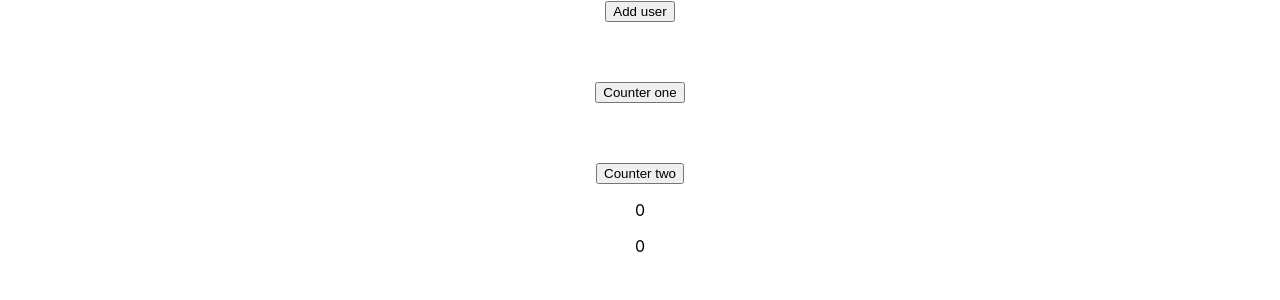
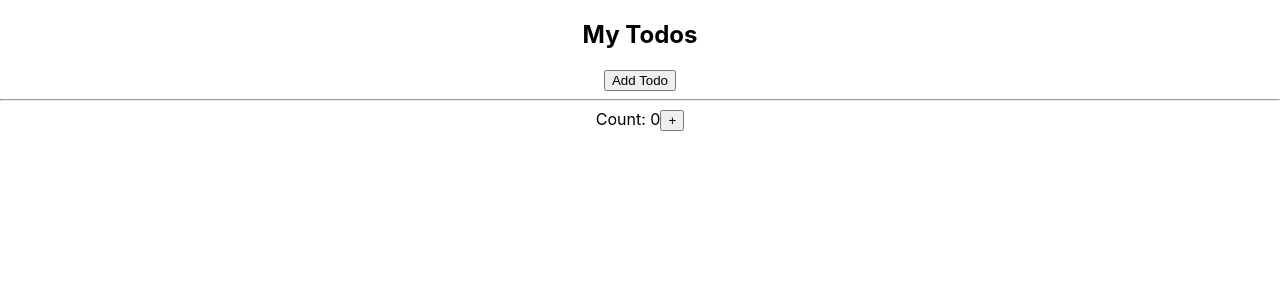
Before and after one commit to suraj480/react_hooks_practice, a React (Create React App) app: page / in a window 1280 px wide. Shown: the top 300 px of the page. Built offline with nearby package versions, Linux system fonts and the light colour scheme; no server answers.

Commit message:
use callback and useMemo

```diff
--- a/src/App.js
+++ b/src/App.js
@@ -1,10 +1,15 @@
 import "./App.css";
 import React from "react";
 import UseEffect from "./UseEffect";
+import Memo from "./Memo";
+
+import CallBack from "./CallBack";
 function App() {
   return (
     <div className="App">
-      <UseEffect />
+      {/* <UseEffect /> */}
+      {/* <Memo/> */}
+     <CallBack/>
     </div>
   );
 }
--- /dev/null
+++ b/src/CallBack.jsx
@@ -0,0 +1,34 @@
+import { useCallback, useState } from "react";
+import Todos from './ToDos';
+
+const CallBack = () => {
+  const [count, setCount] = useState(0);
+  const [todos, setTodos] = useState([]);
+
+  const increment = () => {
+    setCount(count + 1);
+  };
+
+  const addTodo = useCallback(() => {
+    setTodos((prev) => [...prev, `new Entry`]);
+  }, [todos]);
+
+  // const addTodo = () => {
+  //   setTodos((prev) => [...prev, `new Entry`]);
+  // };
+
+
+
+  return (
+    <>
+      <Todos todos={todos} addTodo={addTodo} />
+      <hr />
+      <div>
+        Count: {count}
+        <button onClick={increment}>+</button>
+      </div>
+    </>
+  );
+};
+
+export default CallBack;
--- /dev/null
+++ b/src/Memo.jsx
@@ -0,0 +1,35 @@
+import React, { useState, useMemo } from "react";
+
+const Memo = () => {
+  const [myNum, setMyNum] = useState(0);
+  const [show, setShow] = useState(false);
+
+  const getValue = () => {
+    return setMyNum(myNum + 1);
+  };
+
+  const countNumber = (num) => {
+    console.log("🚀 ~ file: Memo.jsx ~ line 12 ~ countNumber ~ num", num);
+    //this for loop i created to understand useMemo
+    for (let i = 0; i <= 1000000000; i++) {}
+    return num;
+  };
+
+  const checkData = useMemo(() => {
+    return countNumber(myNum);
+  }, [myNum]);
+
+  return (
+    <>
+      <button onClick={getValue} style={{ backgroundColor: "red" }}>
+        Counter
+      </button>
+      <p> My new number : {checkData} </p>
+      <button onClick={() => setShow(!show)}>
+        {show ? "You clicked me" : "Click me plz"}
+      </button>
+    </>
+  );
+};
+
+export default Memo;
--- /dev/null
+++ b/src/ToDos.jsx
@@ -0,0 +1,17 @@
+import { memo } from "react";
+
+const ToDos = ({ todos, addTodo }) => {
+  console.log("child render");
+  return (
+    <>
+      <h2>My Todos</h2>
+      {todos.map((todo, index) => {
+        return <p key={index}>{todo + index}</p>;
+      })}
+
+      <button onClick={addTodo}>Add Todo</button>
+    </>
+  );
+};
+
+export default memo(ToDos);
```
Also changed, not shown: 1 other file (tests, documents, lock files or other folders).
